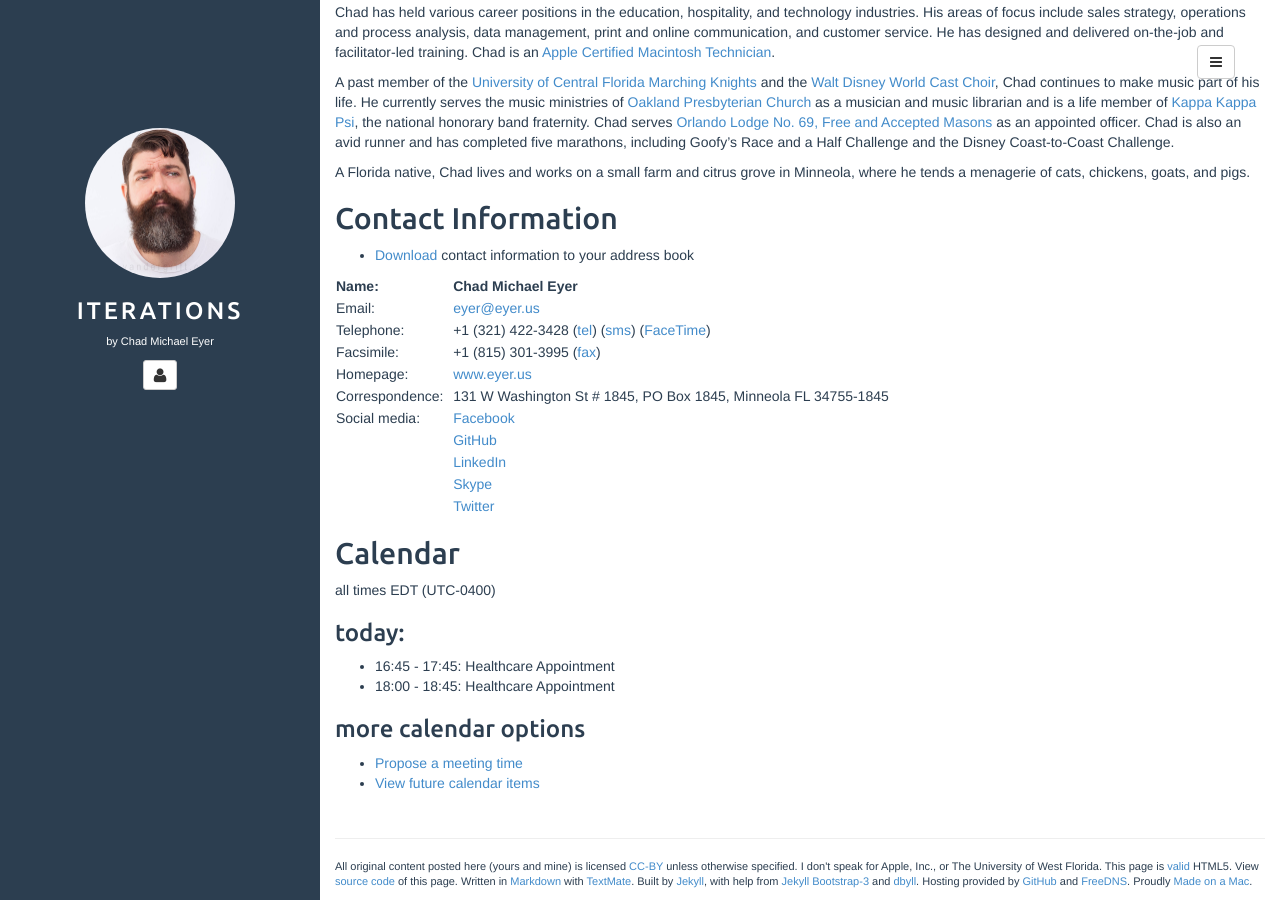
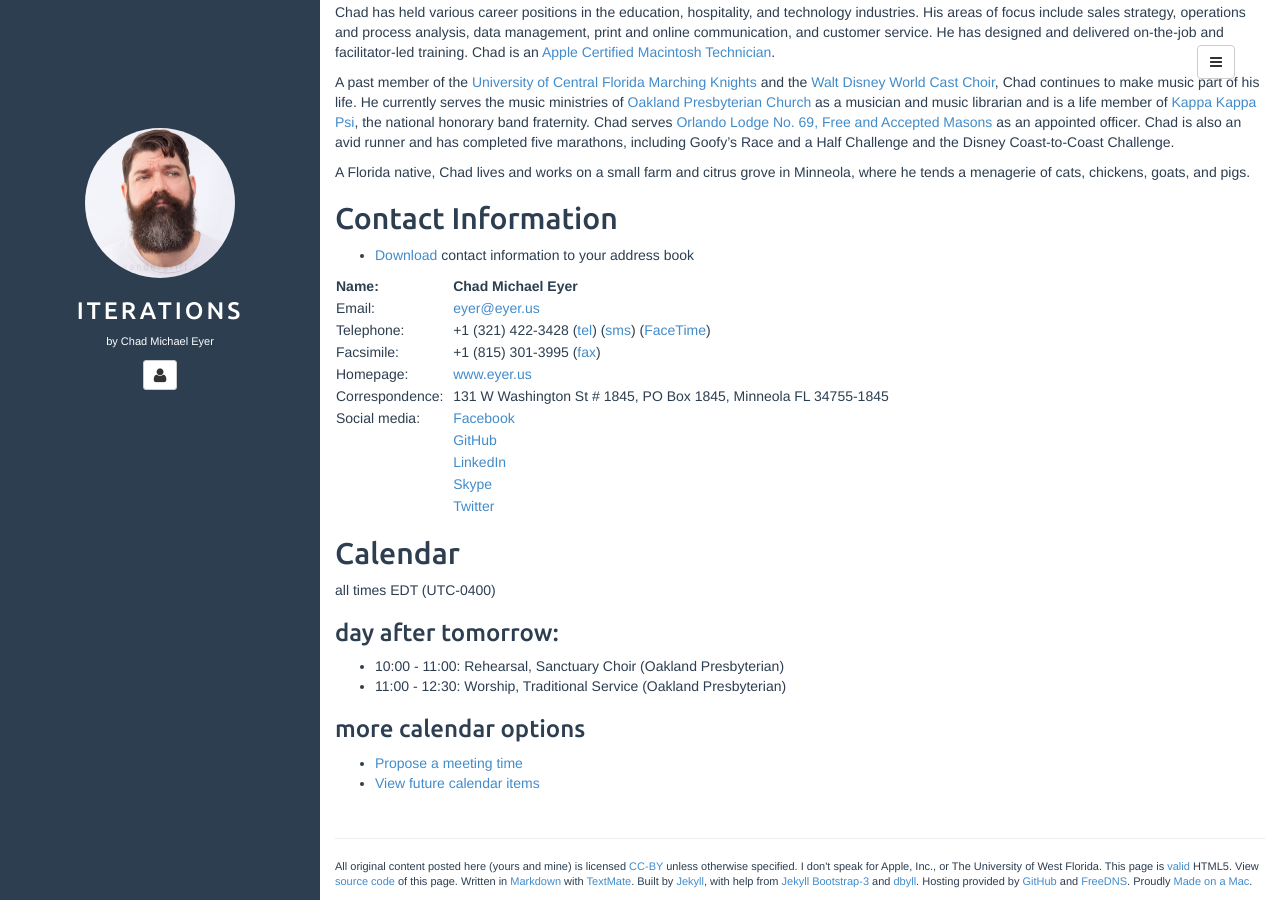
Before and after one commit to chadmichaeleyer/chadmichaeleyer.github.io, a Jekyll site: the page built from about.md, in a window 1280 px wide and 900 px high, scrolled down 897 px. Built offline with Jekyll 4.4.1, drawn with Linux system fonts in a browser that asks for light colours.

Commit message:
calendar update

```diff
--- a/calendar.markdown
+++ b/calendar.markdown
@@ -1,6 +1,6 @@
 all times EDT (UTC-0400)
 
-### today:
+### day after tomorrow:
 
-* 16:45 - 17:45: Healthcare Appointment
-* 18:00 - 18:45: Healthcare Appointment
+* 10:00 - 11:00: Rehearsal, Sanctuary Choir (Oakland Presbyterian)
+* 11:00 - 12:30: Worship, Traditional Service (Oakland Presbyterian)
```
Also changed, not shown: calendar-year.markdown (+4 -5 lines).
